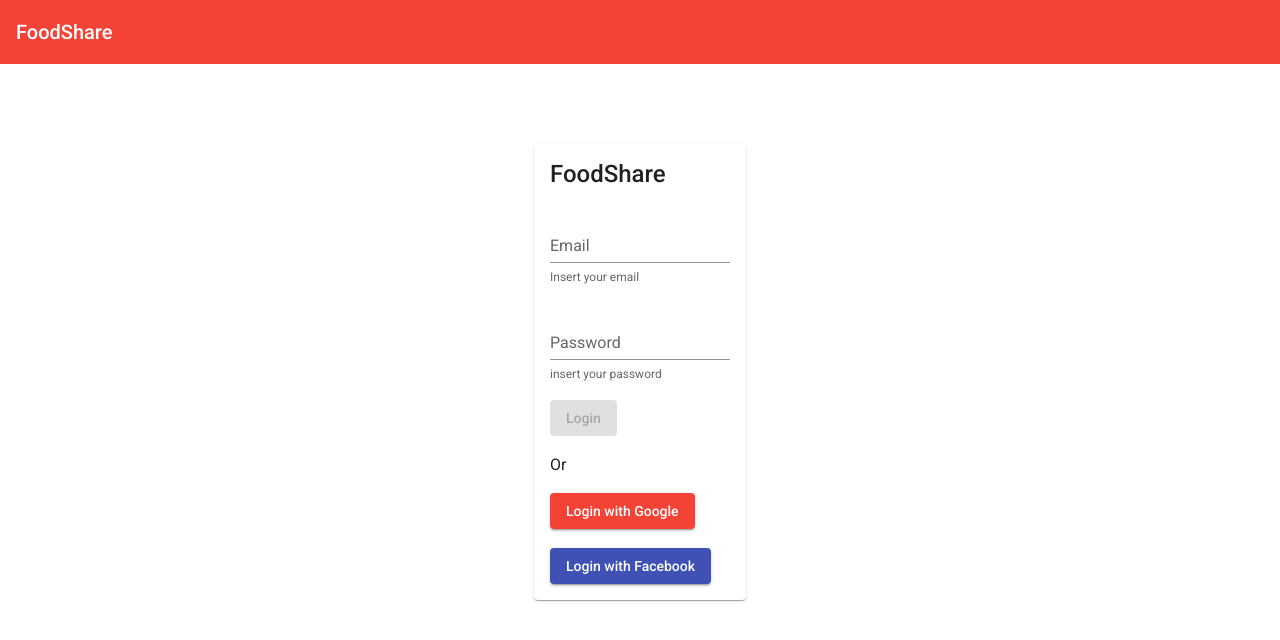
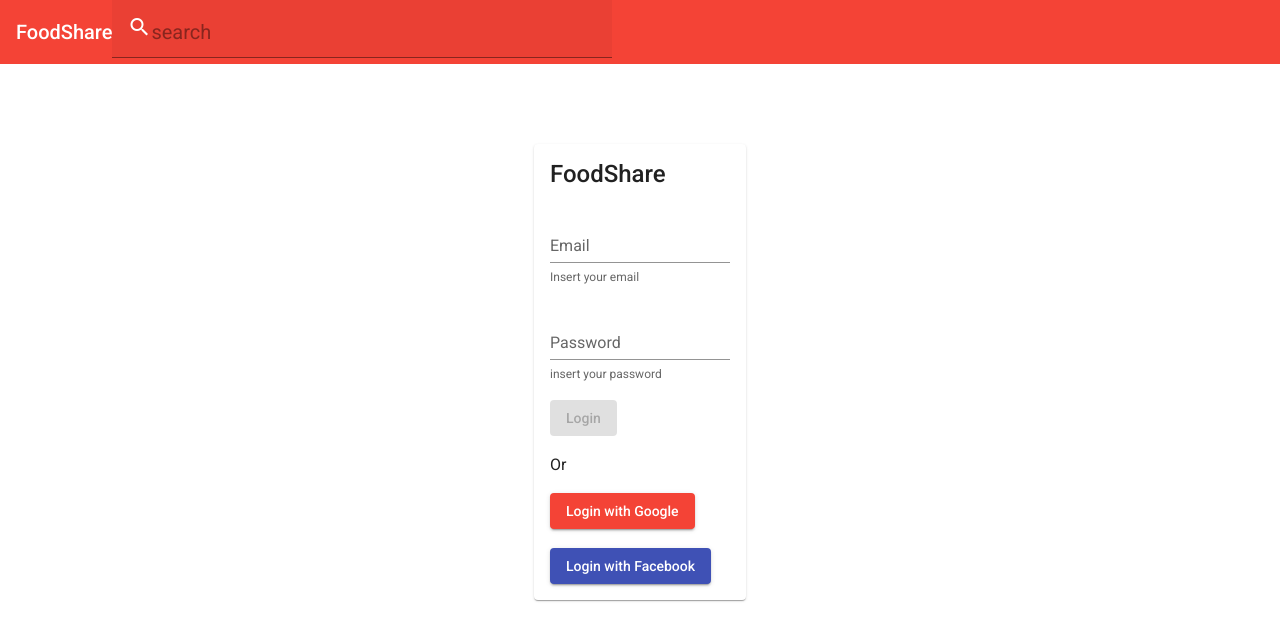
Before and after one commit to MAGP116/FoodShare_frontend_web, an Angular app: page / in a window 1280 px wide. Shown: the top 640 px of the page. Built offline with nearby package versions, Linux system fonts and the light colour scheme; no server answers.

Commit message:
Search var and service

```diff
--- a/src/app/app.component.css
+++ b/src/app/app.component.css
@@ -4,3 +4,13 @@
 .avatar{
     border-radius: 50%;
 }
+
+.example-form {
+    min-width: 150px;
+    max-width: 500px;
+    width: 100%;
+  }
+
+  .example-full-width {
+    width: 100%;
+  }
--- a/src/app/app.component.html
+++ b/src/app/app.component.html
@@ -3,6 +3,14 @@
     <span>FoodShare</span>
 
     <button mat-flat-button routerLink="/home" routerLinkActive="active" color="warn" *ngIf="this.userService.user !== null">Home</button>
+
+    <form class="example-form">
+      <mat-form-field class="example-full-width" appearance="fill">
+        <mat-icon>search</mat-icon>
+        <input matInput placeholder="search">
+      </mat-form-field>
+    </form>
+
     <span class="spacer"></span>
     <div *ngIf="this.userService.user !== null">
       <button mat-flat-button color="warn" [matMenuTriggerFor]="menu">
--- a/src/app/services/user.service.ts
+++ b/src/app/services/user.service.ts
@@ -1,5 +1,21 @@
 import { Injectable } from '@angular/core';
 import {HttpClient} from '@angular/common/http';
+
+export interface UserInterface {
+  _id: string;
+  username : string;
+  email:string;
+  name:string;
+  description:string;
+  image:string
+}
+
+export interface UserPreviewInterface{
+  _id: string;
+  username:string;
+  name:string;
+  image:string;
+}
 
 @Injectable({
   providedIn: 'root'
@@ -25,19 +41,3 @@ export class UserService {
     return this.http.get<UserInterface|null>(`${this.url}/user/${id}`,{withCredentials:true});
   }
 }
-
-export interface UserInterface {
-  _id: string;
-  username : string;
-  email:string;
-  name:string;
-  description:string;
-  image:string
-}
-
-export interface UserPreviewInterface{
-  _id: string;
-  username:string;
-  name:string;
-  image:string;
-}
```
Also changed, not shown: src/app/services/search-user.service.ts (added, +25 -0 lines), 1 other file (tests, documents, lock files or other folders).
